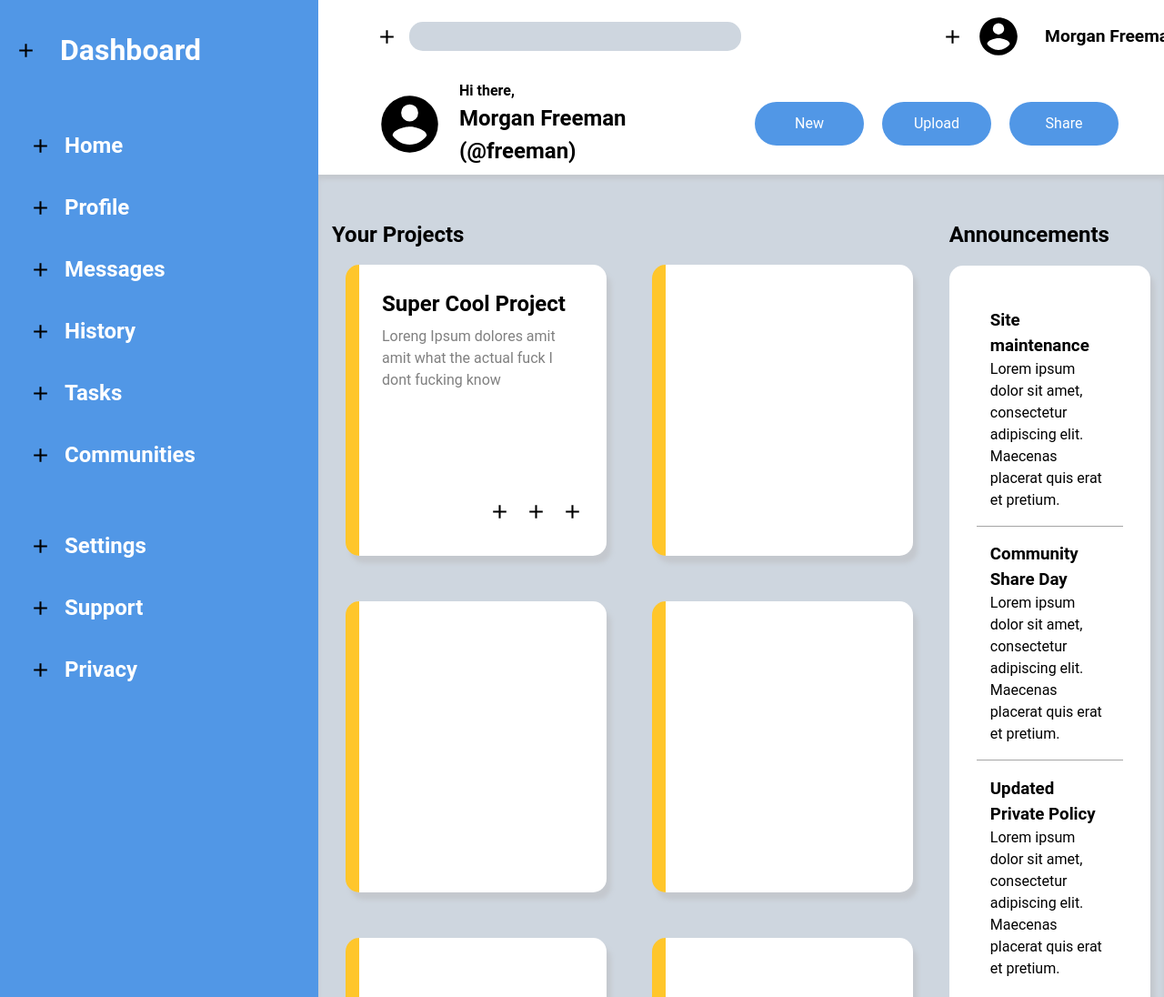
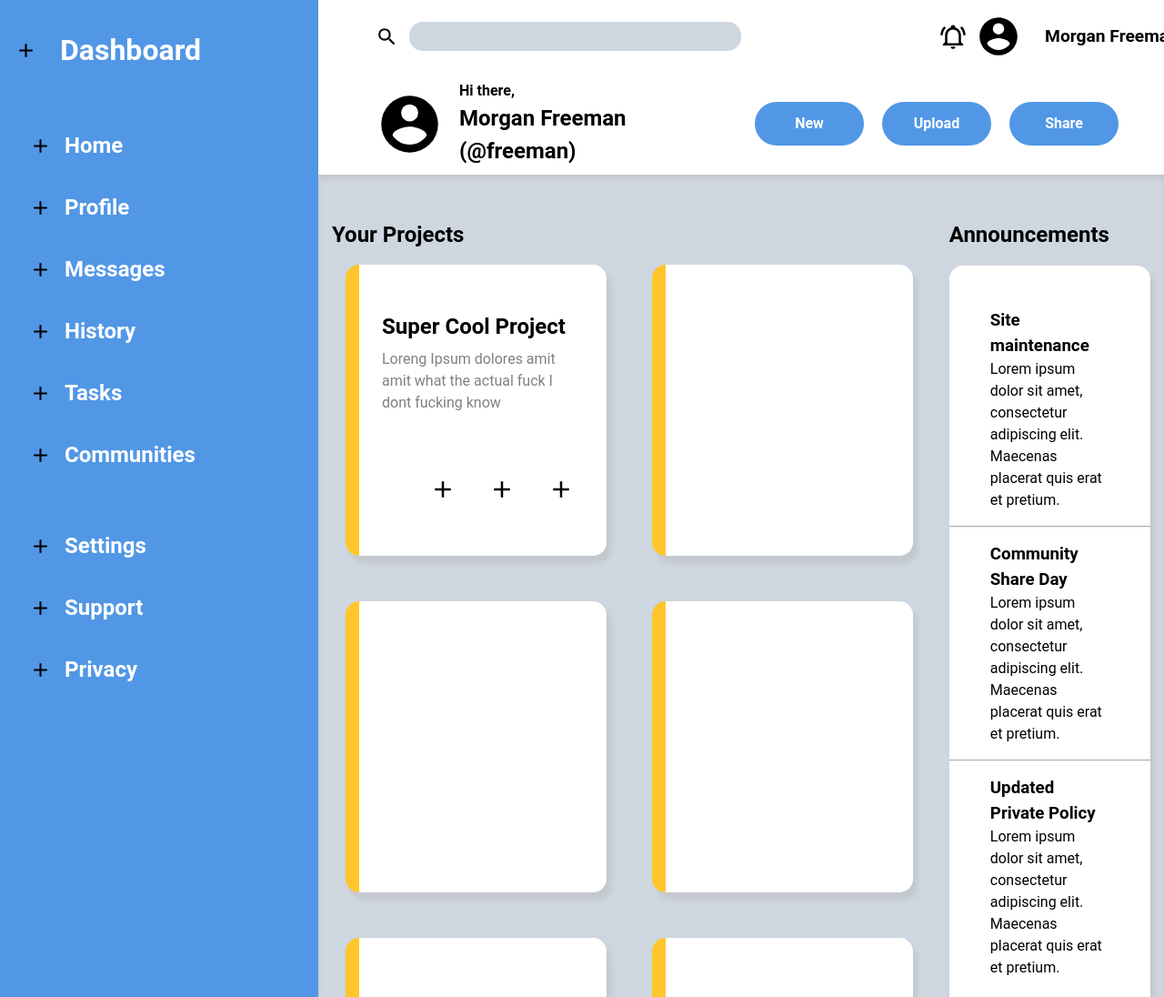
Before and after one commit to recehbijak/odin-dashboard, a plain HTML site: page index.html in a window 1280 px wide. Shown: the top 1096 px of the page at 91% size. Drawn offline with Linux system fonts and the light colour scheme.

Commit message:
Edit .user-digest second column containers padding Edit .card padding Change background color of some elements on hover Replace some placeholder icons with proper icons

```diff
--- a/index.html
+++ b/index.html
@@ -57,11 +57,11 @@
         <div class="content-wrapper">
             <div class="top-bar">
                 <div class="search-container">
-                    <img src="./images/plus.svg" alt="Search Icon" height="25px" width="25px" class="search-icon">
+                    <img src="./images/magnify.svg" alt="Search Icon" height="25px" width="25px" class="search-icon">
                     <input type="text" name="search-bar" id="search-bar">
                 </div>
                 <div class="profile-container">
-                    <img src="./images/plus.svg" alt="Notification Icon" width="25px" height="25px" class="content-icon">
+                    <img src="./images/bell-ring-outline.svg" alt="Notification Icon" width="25px" height="25px" class="content-icon">
                     <img src="./images/account-circle.svg" alt="User Profile Icon" height="50px" width="50px" class="profile-icon">
                     <p class="user-dropdown">Morgan Freeman</p>
                 </div>
@@ -92,9 +92,9 @@
                                 <p>Loreng Ipsum dolores amit amit what the actual fuck I dont fucking know</p>
                             </div>
                             <div class="card-icons">
-                                <img src="./images/plus.svg" alt="" class="content-icon" width="25" height="25">
-                                <img src="./images/plus.svg" alt="" class="content-icon" width="25" height="25">
-                                <img src="./images/plus.svg" alt="" class="content-icon" width="25" height="25">
+                                <img src="./images/plus.svg" alt="" class="content-icon" width="25px" height="25px">
+                                <img src="./images/plus.svg" alt="" class="content-icon" width="25px" height="25px">
+                                <img src="./images/plus.svg" alt="" class="content-icon" width="25px" height="25px">
                             </div>
                         </div>
                         <div class="card"></div>
--- a/styles.css
+++ b/styles.css
@@ -54,7 +54,7 @@
 }
 
 body {
-    font-family: "Roboto", Arial, Helvetica, sans-serif;
+    font-family: "Roboto", Arial, sans-serif;
 }
 
 .page-container {
@@ -117,10 +117,20 @@ body {
     padding: 0 50px;
 }
 
-.content-icon:hover,
-.action-button:hover, {
+.content-icon {
+  width: 50px;
+  height: 50px;
+  padding: 10px;
+}
+
+.content-icon:hover {
   cursor: pointer;
   background-color: var(--funny-grey);
+}
+
+.action-button:hover {
+  cursor: pointer;
+  background-color: var(--primary-active);
 }
 
 .search-container {
@@ -131,12 +141,17 @@ body {
     align-items: center;
 }
 
-.search-container input[type="text"] {
+#search-bar {
     width: 100%;
     border-style: none;
     border-radius: 15px;
     height: 2rem;
     background-color: var(--funny-grey);
+    padding: 0 30px;
+}
+
+#search-bar:focus {
+  border: 1px solid var(--primary-color);
 }
 
 .profile-container {
@@ -192,6 +207,7 @@ body {
     border-style: none;
     background-color: var(--primary-color);
     color: var(--secondary-color);
+    font-weight: 600;
     border-radius: 25px;
 }
 
@@ -223,6 +239,10 @@ body {
   margin: 15px;
   border-radius: 15px;
   border-left: 15px solid var(--accent-color);
+  display: grid;
+  grid-template-rows: 2rem 1fr 3rem;
+  gap: 10px;
+  padding: 50px 25px;
 }
 
 .user-announcements,
@@ -239,16 +259,25 @@ body {
   height: 100%;
   margin: 1rem 1rem 1rem 0;
   border-radius: 15px;
-  padding: 30px;
+  padding: 30px 0;
 }
 
 .announcement-row {
-  padding: 1rem 15px;
+  padding: 1rem 45px;
+  height: 100%;
 }
 
 .announcement-row:not(:last-of-type) {
   border-bottom: solid 1px rgb(165, 165, 165);
 }
+
+
+.trending-user:hover,
+.announcement-row:hover {
+  cursor: pointer;
+  background-color: var(--funny-grey);
+}
+
 
 .announcements-container {
   display: grid;
@@ -269,8 +298,10 @@ body {
 
 .trending-user {
   display: grid;
+  height: 100%;
   grid-template-columns: 75px 1fr;
   gap: 15px;
+  padding: 0 30px;
   font-weight: 600;
   align-items: center;
 }
@@ -278,13 +309,6 @@ body {
 .trending-user p:last-of-type {
   color: grey;
   font-weight: normal;
-}
-
-.card {
-  display: grid;
-  grid-template-rows: 2rem 1fr 3rem;
-  gap: 10px;
-  padding: 25px;
 }
 
 .card h3 {
@@ -299,6 +323,6 @@ body {
   display: grid;
   align-items: center;
   justify-content: end;
-  grid-template-columns: repeat(3, 25px);
+  grid-template-columns: repeat(3, 50px);
   gap: 15px;
 }
```
Also changed, not shown: images/bell-ring-outline.svg (added), images/magnify.svg (added).
